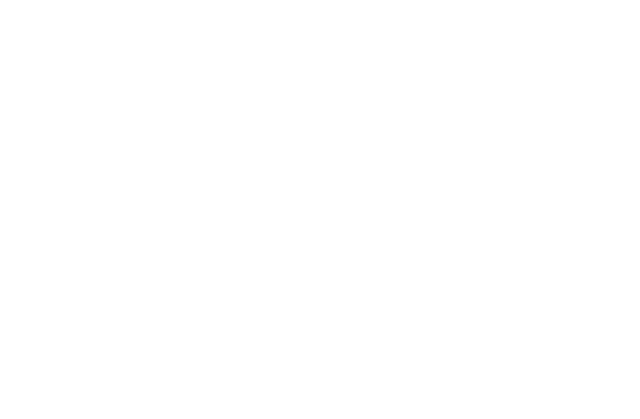
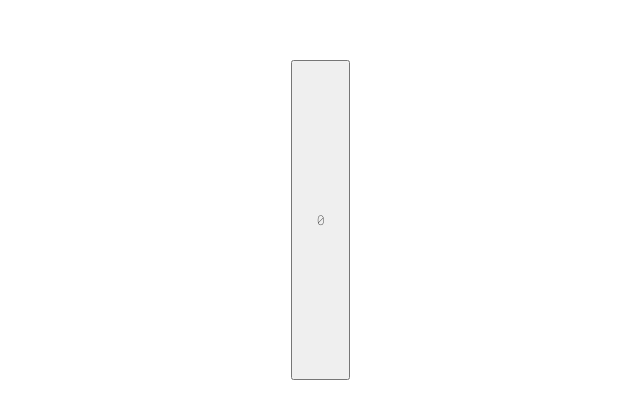
Before and after one commit to GeorgeSalu/Javascript-Moderno, a Vue app in the folder vue/calculator/: page / in a window 1280 px wide. Shown: the part 223-642 px from the top of the page, without its empty margins (290-930 px from the left). Built offline with nearby package versions, Linux system fonts and the light colour scheme.

Commit message:
criando componentes

```diff
--- a/vue/calculator/src/App.vue
+++ b/vue/calculator/src/App.vue
@@ -1,12 +1,14 @@
 <template>
     <div id="app">
-        <h1>Ola vue</h1>
+        <h1>Calculadora</h1>
+        <Calculator />
     </div>
 </template>
 
 <script>
+import Calculator from './main/Calculator'
 export default {
-
+    components: {Calculator}
 }
 </script>
 
--- /dev/null
+++ b/vue/calculator/src/components/Button.vue
@@ -0,0 +1,15 @@
+<template>
+    <button class="button">
+        0
+    </button>
+</template>
+
+<script>
+export default {
+
+}
+</script>
+
+<style>
+
+</style>
--- /dev/null
+++ b/vue/calculator/src/components/Display.vue
@@ -0,0 +1,15 @@
+<template>
+    <div class="display">
+        0
+    </div>
+</template>
+
+<script>
+export default {
+
+}
+</script>
+
+<style>
+
+</style>
--- /dev/null
+++ b/vue/calculator/src/main/Calculator.vue
@@ -0,0 +1,26 @@
+<template>
+    <div class="calculator">
+        <Display />
+        <Button />
+    </div>
+</template>
+
+<script>
+import Display from '../components/Display'
+import Button from '../components/Button'
+
+export default {
+    components: {Button, Display}
+}
+</script>
+
+<style>
+.calculator {
+    height: 320px;
+    width: 235px;
+    border-radius: 5px;
+    overflow: hidden;
+    display: grid;
+    grid-template-columns: repeat(4, 25%);
+}
+</style>
```
